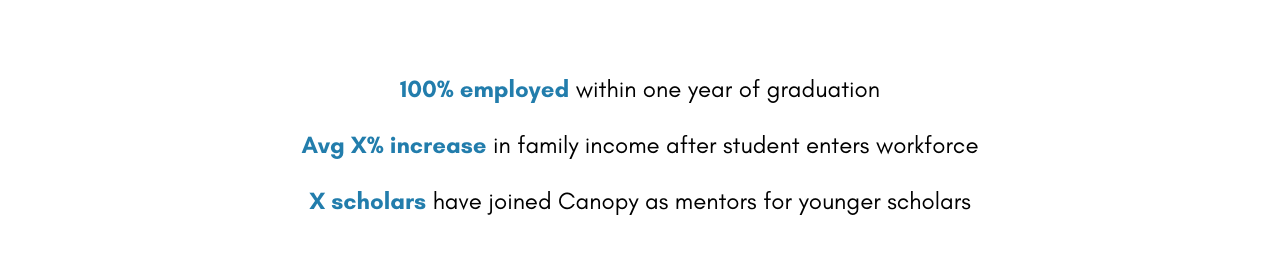
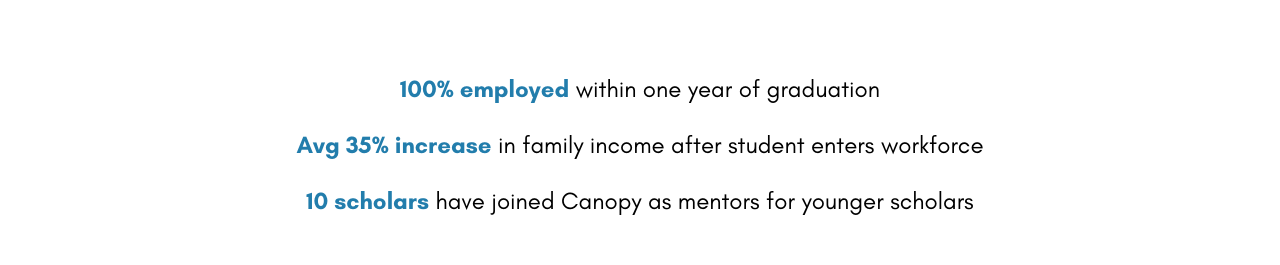
Before and after one commit to siddhartha008/canopy-website, a React (Vite) app: page /canship in a window 1280 px wide. Shown: the part 2300-2565 px from the top of the page. Built offline with nearby package versions, Linux system fonts and the light colour scheme; no server answers.

Commit message:
Canship data

```diff
--- a/src/components/OurWork/CANSHIP/Canship.tsx
+++ b/src/components/OurWork/CANSHIP/Canship.tsx
@@ -138,12 +138,12 @@
           </div>
           <div>
             <h3 className="text-xl md:text-2xl mb-2">
-            <span className='font-bold text-primary-blue'>Avg X% increase</span> in family income after student enters workforce
+            <span className='font-bold text-primary-blue'>Avg 35% increase</span> in family income after student enters workforce
             </h3>
           </div>
           <div>
             <h3 className="text-xl md:text-2xl  mb-2">
-            <span className='font-bold text-primary-blue'>X scholars</span> have joined Canopy as mentors for younger scholars
+            <span className='font-bold text-primary-blue'>10 scholars</span> have joined Canopy as mentors for younger scholars
             </h3>
           </div>
         </div>
```
